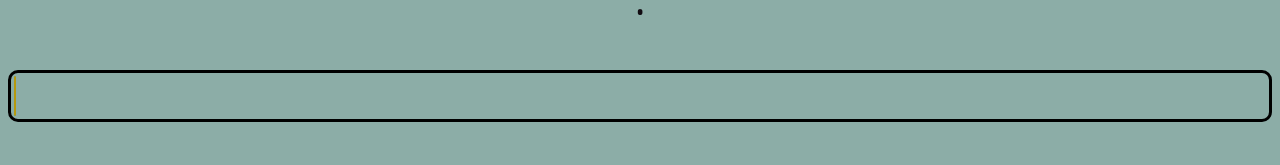
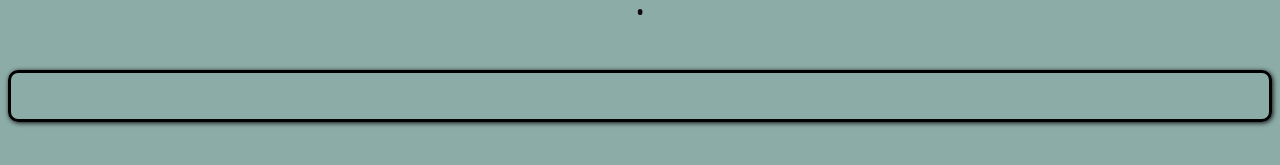
Before and after one commit to philFernandez/FreeCodeCamp_Pomodoro, a website: page public/index.html in a window 1280 px wide. Shown: the part 487-652 px from the top of the page. Drawn offline with Linux system fonts and the light colour scheme.

Commit message:
hide progress bar border at startup

```diff
--- a/public/js/app.js
+++ b/public/js/app.js
@@ -77,17 +77,24 @@ $('input').on('change mousemove', function() {
   function timerFunction(timeInMinutes, whichTimer) {
     let seconds = timeInMinutes * 60;
 
-    /*
+    /**
      * Progress Bar
      *
      * if countdown time is only 1 minute set progressCounter to -1 so bar does
      * not go to 101 percent.
      *
      * progressIncrementer is the amount to increment the progress bar on every
-     * tick of the countdown. This is proportional to the countdown timer.
+     * tick of the countdown. This is proportional to the countdown timer
+     * duration.
      */
     let progressCounter = (seconds == 60) ? -1 : 0;
     let progressIncrementer = 100/seconds;
+
+    // put border around progress bar here instead of in scss so that there is
+    // not visible border when progress bar is zero'd out
+    $('.progressBar').css('border', '1px solid #b7990d');
+    // show which session countdown is running under progress bar
+    $('.session').text(whichTimer);
 
     countdown = setInterval(() => {
       /**
@@ -104,7 +111,6 @@ $('input').on('change mousemove', function() {
         let secondsRemaining = ((seconds % 60) < 10) ? '0' + (seconds % 60) : (seconds % 60);
         let minutesRemaining = Math.floor(seconds/60);
         $('.timer').text(minutesRemaining + ':' + secondsRemaining);
-        $('.session').text(whichTimer);
         $('title').text('Pomodoro (' + minutesRemaining + ':' + secondsRemaining + ')');
         seconds--;
 
--- a/scss/styles.scss
+++ b/scss/styles.scss
@@ -165,16 +165,16 @@ a {
 div:nth-of-type(5) {
   border: 3px solid black;
   border-radius: 1rem;
-  //box-shadow: $shadow;
+  box-shadow: $shadow;
   padding: 0.3rem;
 }
 
 // this is to be animated via the width property
 // in accordance with the countdown timer (jQuery)
 .progressBar {
-  border: 0.1rem solid $sliderColor;
+  //border: 0.1rem solid $sliderColor;
   border-radius: 1rem;
-  //box-shadow: $shadow;
+  box-shadow: $shadow;
   background-color: #1e8449;
   height: 4rem;
   width: 0%;
```
Also changed, not shown: public/css/styles.css.
